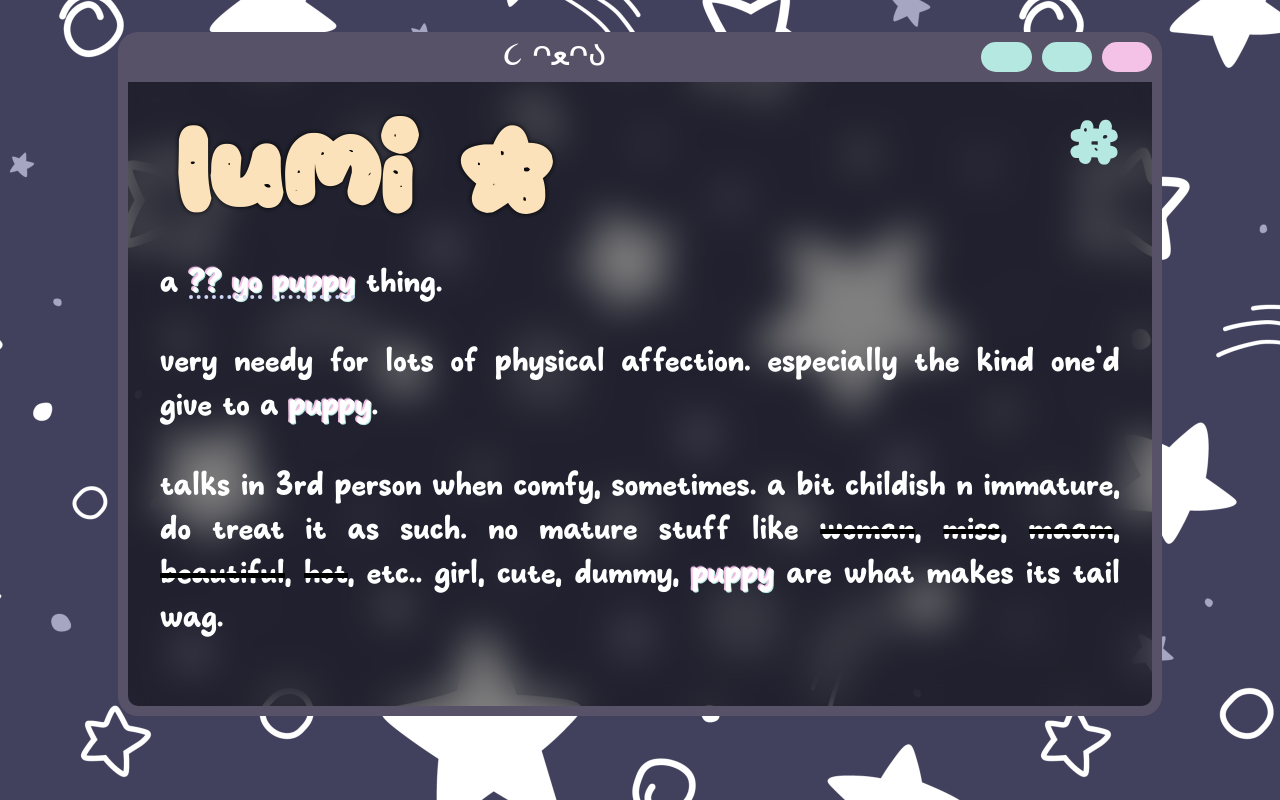
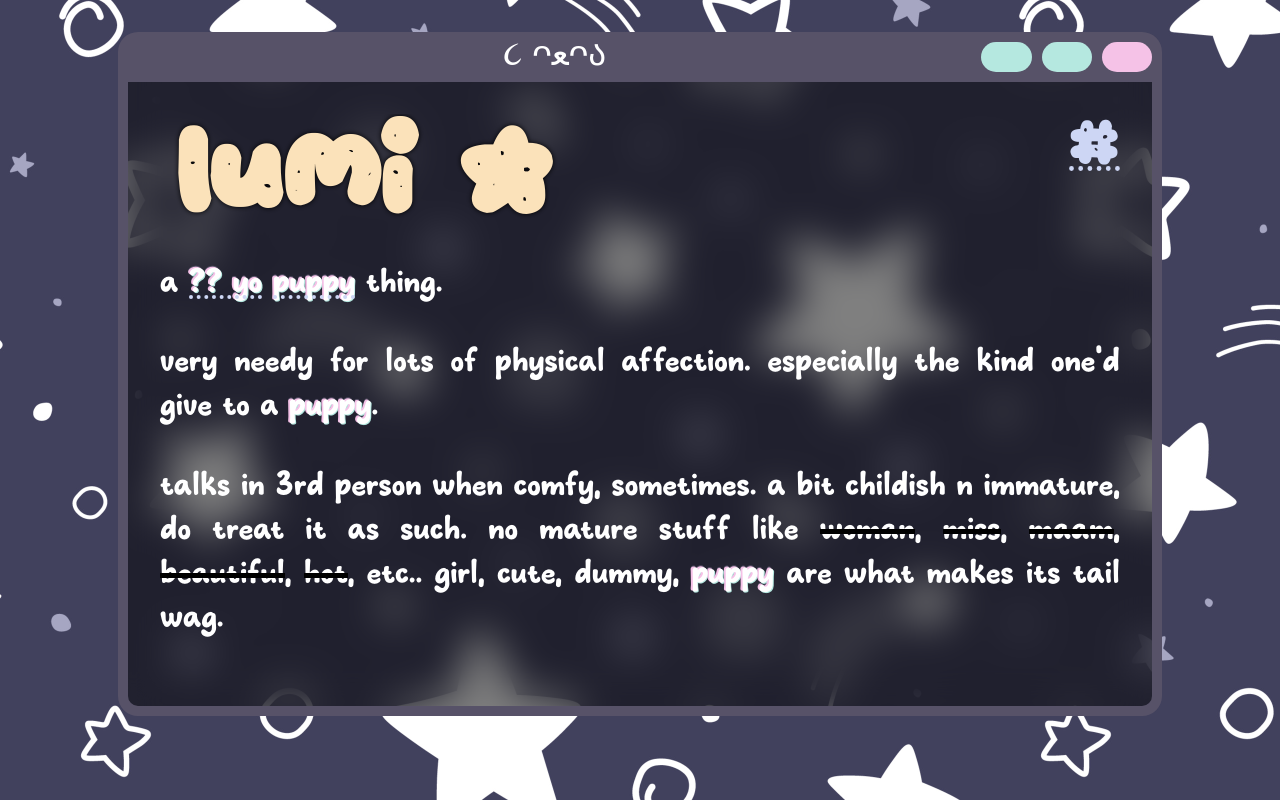
Before and after one commit to lumikalt/website, an Astro site: page / in a window 1280 px wide. Built offline with nearby package versions, Linux system fonts and the light colour scheme; Astro itself is replaced by a stand-in of ours.

Commit message:
Change link look

```diff
--- a/src/styles/home.scss
+++ b/src/styles/home.scss
@@ -68,14 +68,10 @@ main {
   backdrop-filter: blur(20px);
 }
 
-a {
-  color: $AccentSecondary;
-  text-decoration: none;
+a, a:visited {
   transition: color 0.25s ease-in;
-
-  &:visited {
-    color: $AccentSecondary;
-  }
+  text-decoration-style: dotted;
+  color: $Foreground;
 
   &:hover {
     color: $Accent;
```
